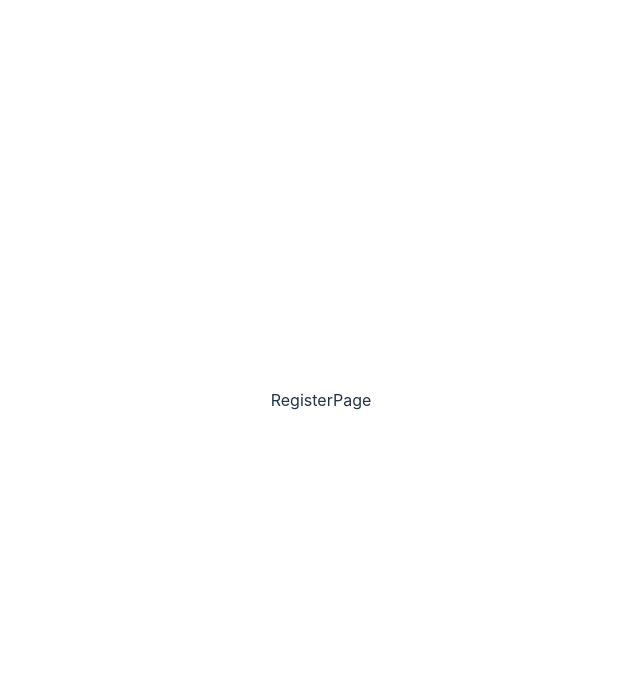
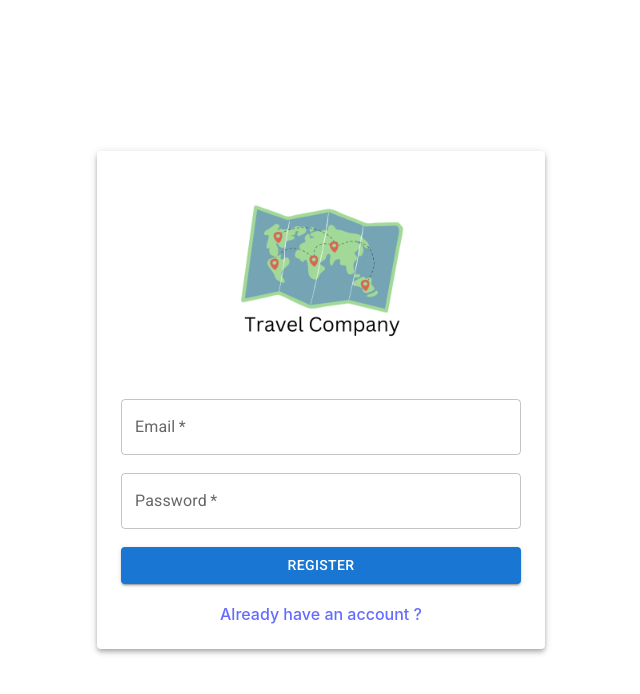
Before and after one commit to knowprabhjyot/CST2107SepDec2023, a React (Vite) app in the folder Week 7 (First Half)/flagApp/: page /register in a window 1280 px wide. Shown: the top 694 px of the page, without its empty margins (319-959 px from the left). Built offline with nearby package versions, Linux system fonts and the light colour scheme; the HTML template or start-up script is replaced by a standard one.

Commit message:
Register UI

```diff
--- a/Week 7 (First Half)/flagApp/pages/RegisterPage/RegisterPage.jsx
+++ b/Week 7 (First Half)/flagApp/pages/RegisterPage/RegisterPage.jsx
@@ -1,12 +1,73 @@
-import React from 'react'
-import PropTypes from 'prop-types'
+import React, { useState } from "react";
+import PropTypes from "prop-types";
+import TextField from "@mui/material/TextField";
+import { Box, Button, Paper } from "@mui/material";
+import { Link } from 'react-router-dom';
 
-const RegisterPage = props => {
+const RegisterPage = (props) => {
+  const [registerData, setRegisterData] = useState({
+    email: "",
+    password: "",
+  });
+
+  const registerUser = (event) => {
+    event.preventDefault();
+    console.log(registerData, "registerData");
+  };
+
   return (
-    <div>RegisterPage</div>
-  )
-}
+    <Paper elevation={4}>
+      <form onSubmit={registerUser}>
+        <Box
+          height="450px"
+          display="flex"
+          flexDirection="column"
+          gap="18px"
+          padding="24px"
+        >
+          <Box textAlign="center">
+            <img width={200} src="/logo.png" alt="" />
+          </Box>
+          <TextField
+            style={{ width: 400 }}
+            id="outlined-basic"
+            type="email"
+            label="Email"
+            variant="outlined"
+            placeholder="Enter your email"
+            onChange={(event) =>
+              setRegisterData({ ...registerData, email: event.target.value })
+            }
+            value={registerData.email}
+            required
+          />
+          <TextField
+            style={{ width: 400 }}
+            id="outlined-basic"
+            type="password"
+            label="Password"
+            variant="outlined"
+            placeholder="Enter your password"
+            onChange={(event) =>
+              setRegisterData({ ...registerData, password: event.target.value })
+            }
+            value={registerData.password}
+            required
+            inputProps={{
+              minLength: 6,
+            }}
+          />
+          <Button type="submit" variant="contained">
+            Register
+          </Button>
 
-RegisterPage.propTypes = {}
+          <Link to="/">Already have an account ?</Link>
+        </Box>
+      </form>
+    </Paper>
+  );
+};
 
-export default RegisterPage
+RegisterPage.propTypes = {};
+
+export default RegisterPage;
```
Also changed, not shown: Week 7 (First Half)/flagApp/public/logo.png (added).
